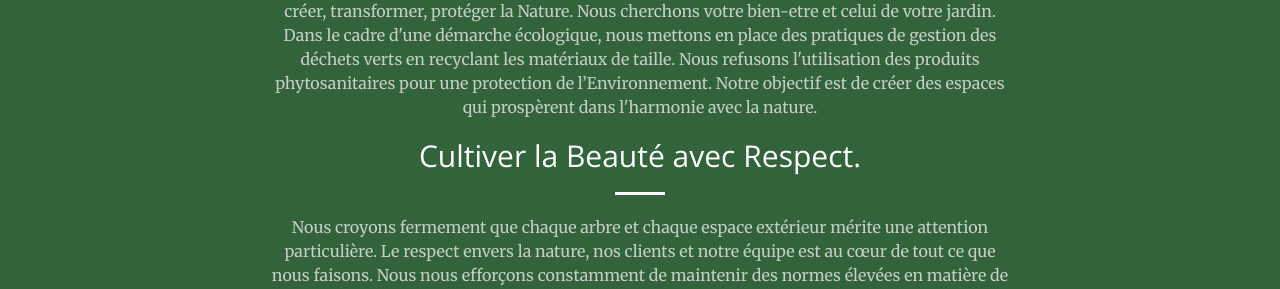
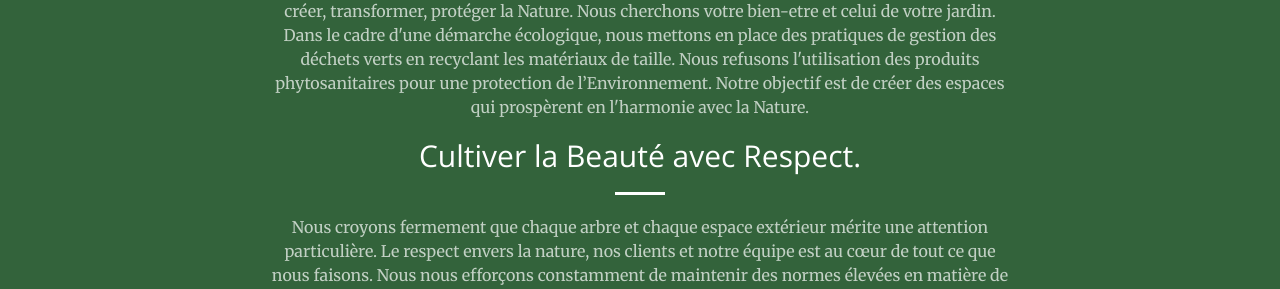
Before and after one commit to 3Abres/3Abres.github.io, a Jekyll site: the page built from index.html, in a window 1280 px wide and 900 px high, scrolled down 818 px. Shown: the part 283-572 px from the top of the window. Built offline with Jekyll 4.4.1, drawn with Linux system fonts in a browser that asks for light colours; some of the changed text lies outside the part shown.

Commit message:
Update call-to-action.html

```diff
--- a/_includes/call-to-action.html
+++ b/_includes/call-to-action.html
@@ -4,7 +4,7 @@
             <div class="col-lg-8 col-lg-offset-2 text-center">
                 <h2 class="section-heading"> Une collaboration avec la Nature !</h2>
                 <hr class="light">
-                <p class="text-faded"> Dans le secteur de l'élagage et du paysage depuis plus de 8 ans, nous mettons tout en œuvre pour créer, transformer, protéger la Nature. Nous cherchons votre bien-etre et celui de votre jardin. Dans le cadre d'une démarche écologique, nous mettons en place des pratiques de gestion des déchets verts en recyclant les matériaux de taille. Nous refusons l'utilisation des produits phytosanitaires pour une protection de l’Environnement. Notre objectif est de créer des espaces qui prospèrent dans l'harmonie avec la nature.
+                <p class="text-faded"> Dans le secteur de l'élagage et du paysage depuis plus de 8 ans, nous mettons tout en œuvre pour créer, transformer, protéger la Nature. Nous cherchons votre bien-etre et celui de votre jardin. Dans le cadre d'une démarche écologique, nous mettons en place des pratiques de gestion des déchets verts en recyclant les matériaux de taille. Nous refusons l'utilisation des produits phytosanitaires pour une protection de l’Environnement. Notre objectif est de créer des espaces qui prospèrent en l'harmonie avec la Nature.
 </p>
                  <h2 class="section-heading"> Cultiver la Beauté avec Respect.   </h2>
                 <hr class="light">
```
